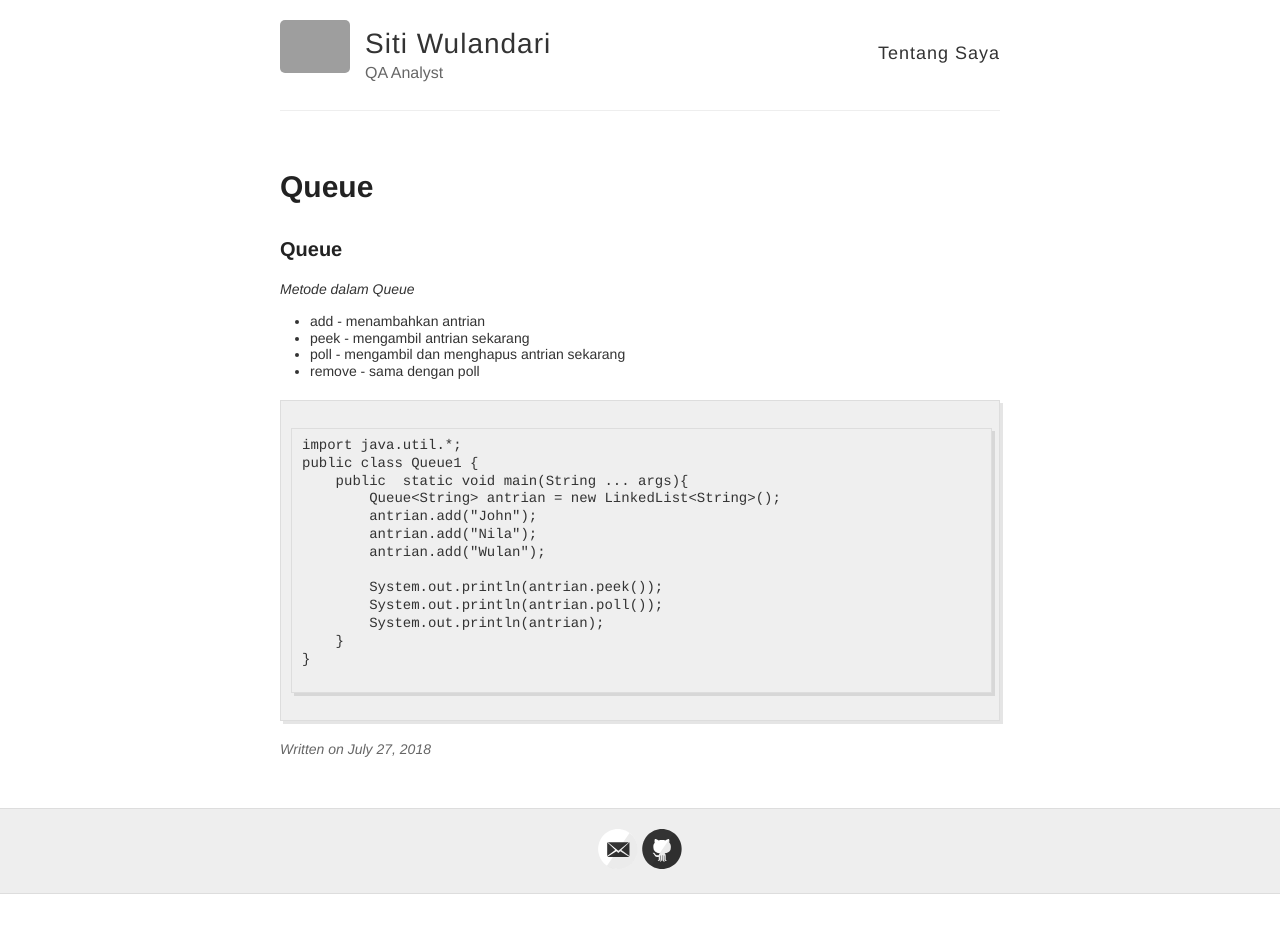
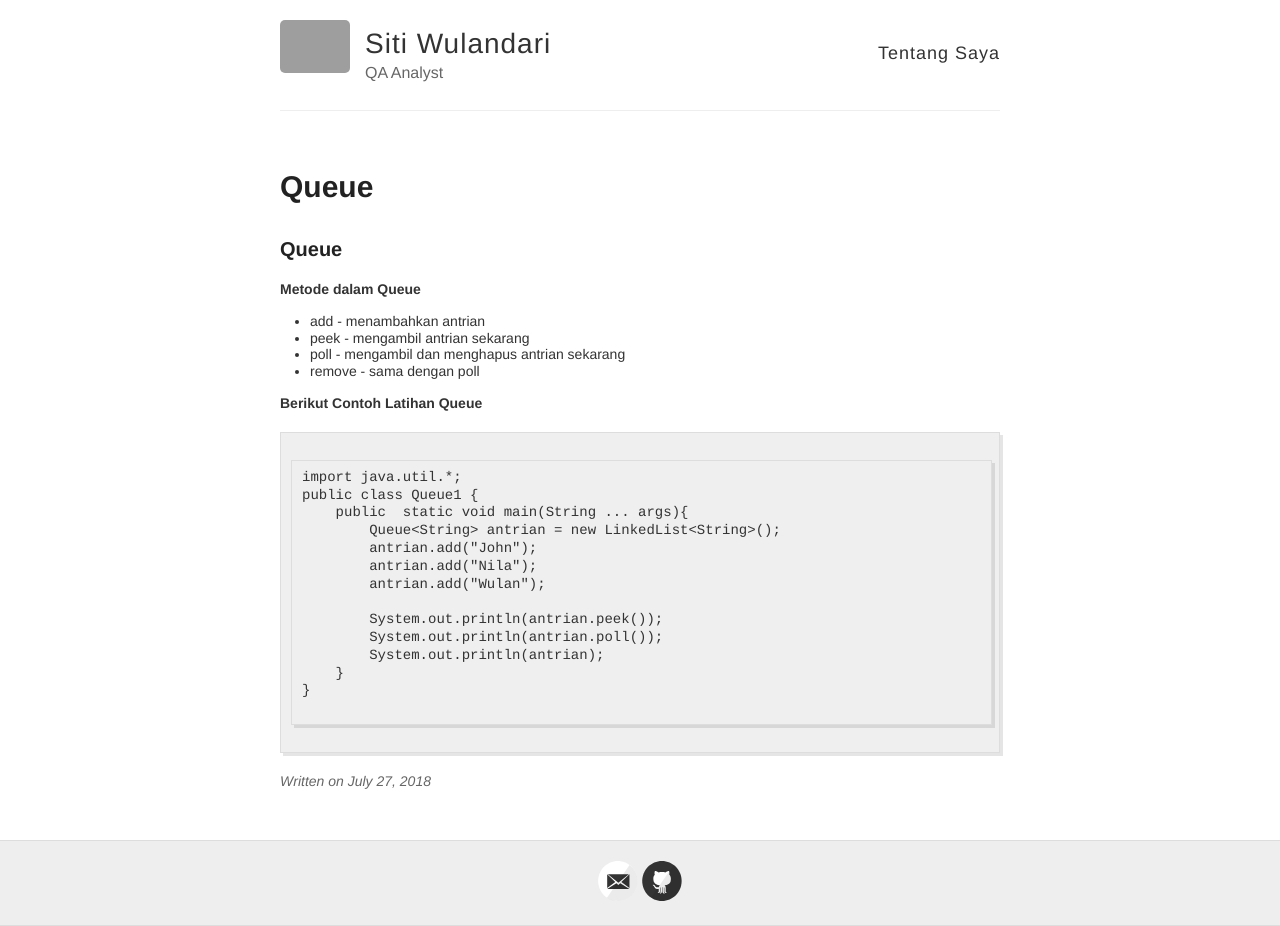
Before and after one commit to sitiwulandari/sitiwulandari.github.io, a Jekyll site: the page built from _posts/2018-07-27-Queue.md, in a window 1280 px wide. Built offline with Jekyll 4.4.1, drawn with Linux system fonts in a browser that asks for light colours; our own code applies the rules of GitHub Pages for plain Markdown files; before the commit the page ends 900 px from its top, so only the background shows below that; grey boxes are pictures that could not be loaded.

Commit message:
Update 2018-07-27-Queue.md

````diff
--- a/_posts/2018-07-27-Queue.md
+++ b/_posts/2018-07-27-Queue.md
@@ -1,12 +1,13 @@
 ### Queue
 
 
-*Metode dalam Queue*
+**Metode dalam Queue**
 - add - menambahkan antrian
 - peek - mengambil antrian sekarang
 - poll - mengambil dan menghapus antrian sekarang
 - remove - sama dengan poll
 
+**Berikut Contoh Latihan Queue**
 ```
 import java.util.*;
 public class Queue1 {
````
